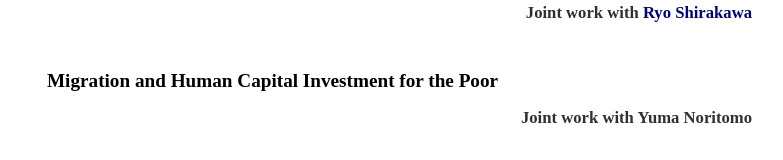
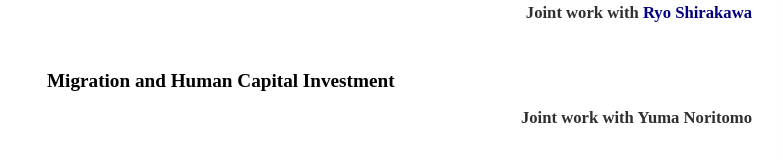
Before and after one commit to HirotoSato0127/HirotoSato0127.github.io, a plain HTML site: page index.html in a window 1280 px wide. Shown: the part 2278-2438 px from the top of the page, without its empty margins (233-1016 px from the left). Drawn offline with Linux system fonts and the light colour scheme.

Commit message:
Update index.html

```diff
--- a/index.html
+++ b/index.html
@@ -368,7 +368,7 @@
 
                 <h4 class="panel-title">
                   <b style="color:black; font-size: 120%"> Migration and Human
-                    Capital Investment for the Poor
+                    Capital Investment
                   </b>
                 </h4>
                 <div class="panel-body">
```
